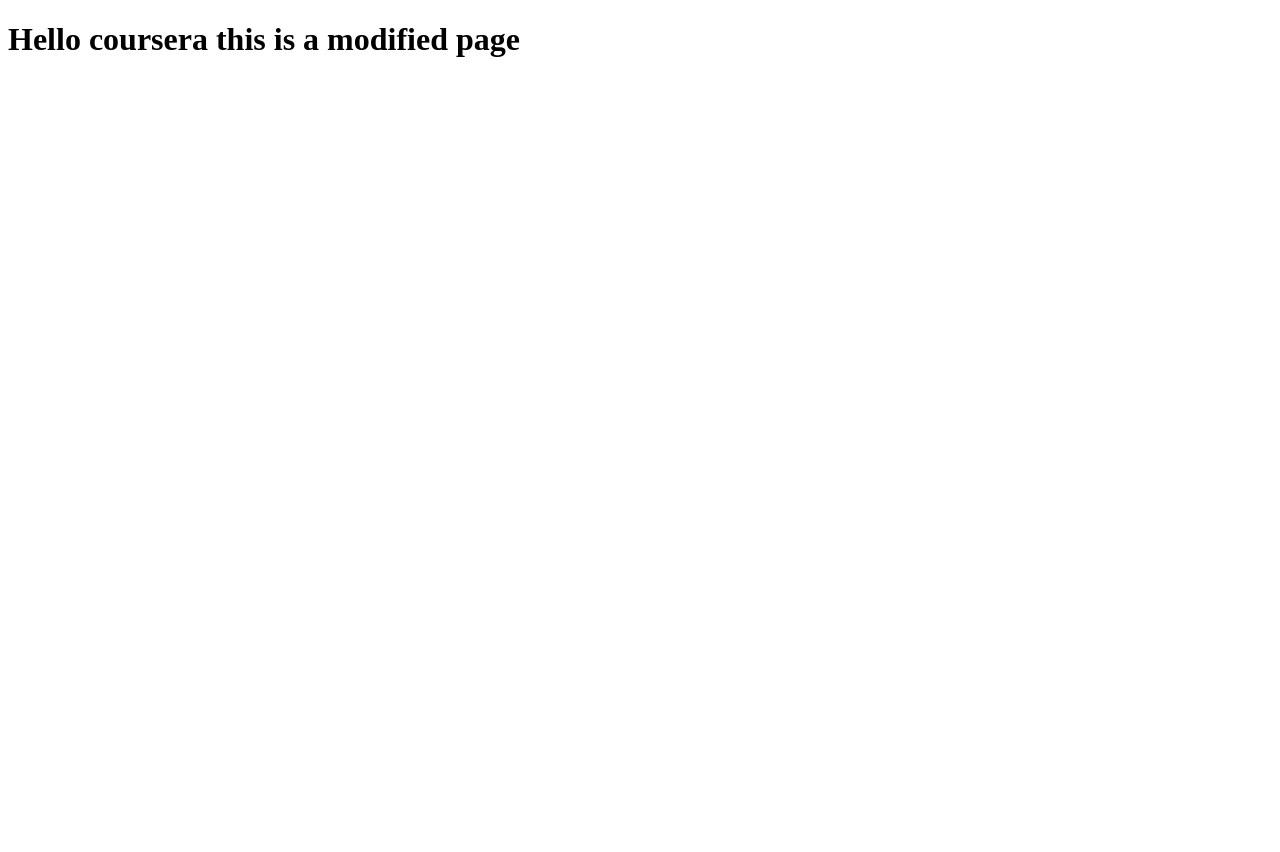
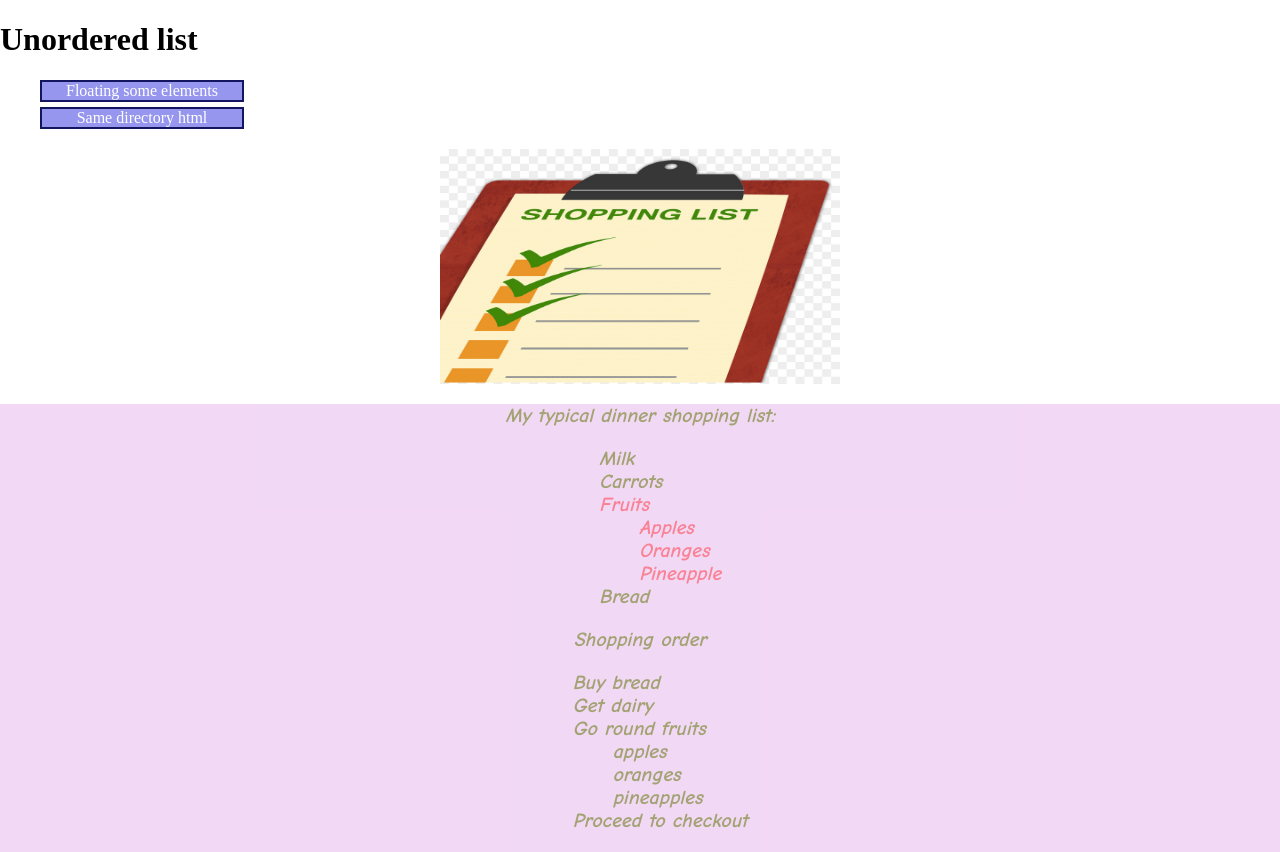
Before and after one commit to SophieKuzmenko/Coursera_test_repository, a plain HTML site: page index.html in a window 1280 px wide. Before the commit the page ends 800 px from the top, so only its background shows below. Drawn offline with Linux system fonts and the light colour scheme.

Commit message:
modified

```diff
--- /dev/null
+++ b/css/float_styles.css
@@ -0,0 +1,33 @@
+body{
+    margin:0;
+}
+div{
+    background-color:#92eecf;
+}
+p{
+    width: 50%;
+    /*border: 1px dashed #03265a;*/
+    float:left;
+    padding: 10px;
+    /*margin: 10px;*/
+    /*margin-right:10px;*/
+}
+*{
+    box-sizing: border-box;
+
+}
+/* #p1{
+    background-color:#e5bc86;}
+#p2{
+    background-color:rgb(205, 159, 248);
+}
+#p3{
+    background-color:#d98383;
+
+}
+#p4{
+    background-color:#6262fb;
+}*/
+section{
+    clear:left;
+}
--- /dev/null
+++ b/css/styles.css
@@ -0,0 +1,70 @@
+#my-pink-el{
+    color: rgb(246, 48, 81);
+    font-size: 20px;
+    font-weight: bold;
+}
+#shopping-list
+{
+    display: block;
+    margin-left: auto;
+    margin-right: auto;
+    margin-top:20px;
+    margin-bottom: 20px;
+    width:400px;
+    height: 235px;
+
+    alt: "picture with a quote";
+}
+.div-my-class{
+    color: rgb(101, 101, 23);
+    font-size: 20px;
+    font-family:"Comic Sans MS", cursive, serif;
+    font-style: italic;
+    font-weight: bold;
+    background-color:rgb(233, 191, 237);
+    opacity: 0.6;
+    text-align: center;
+}
+div > ul, ol{
+    display:inline-block;
+    text-align: left;
+}
+a:link,a:visited
+{
+    text-decoration: none;
+    background-color: rgb(150, 150, 238);
+    border: 2px solid rgb(19, 22, 94);
+    color: white;
+    display: block;
+}
+
+a:hover
+{
+    opacity: 0.6;
+}
+body > a:link, section a:link{
+    width:200px;
+    margin-bottom: 10px;
+}
+body{
+    margin:0;
+    padding:0;
+}
+header  a:link, a:visited{
+    margin-bottom: 5px;
+    margin-top: 5px;
+    text-align: center;
+    width: 200px;
+}
+header li {
+    list-style: none;
+}
+h4{
+    font-style: italic;
+    font-weight: bold;
+    color:rgb(199, 97, 209)
+}
+li:hover{
+    color:black;
+    cursor:pointer;
+}
--- a/index.html
+++ b/index.html
@@ -1,9 +1,58 @@
 <!DOCTYPE html>
-<html>
+<!-- defining the size -> width/ height -> box-sizing:border-box
+*{
+    box-sizing: border-box;
+// apply to all elements!
+}
+
+
+-->
+<html lang = "en">
     <head>
-        <title>HELLO COURSERA</title>
+        <meta charset="utf-8">
+        <link rel="stylesheet" href="css/styles.css">
+        <title>Unordered lists</title>
     </head>
     <body>
-        <h1>Hello coursera this is  a modified page</h1>
+        <h1>Unordered list</h1>
+        <header><ul>
+            <li><a href = "float_example.html"  target = "_blank"  title = "float-el-link">Floating some elements</a></li>
+            <li><a href="same-dir.html" title = "same-dir-link" target = "_blank">Same directory html</a></li>
+        </ul>
+        <header>
+
+        <!--<h2><del>This will be  a comment</del></h2>-->
+       <div>
+        <div><img  src = "img/shopping_list.jpg" id = "shopping-list"></div>
+
+        <div class = "div-my-class">
+            <div>My typical dinner shopping list:</div>
+            <ul>
+            <li>Milk</li>
+            <li> Carrots</li>
+            <li id = "my-pink-el">Fruits
+                <ul>
+                    <li>Apples</li>
+                    <li>Oranges</li>
+                    <li>Pineapple</li>
+                </ul>
+            </li>
+            <li>Bread</li>
+        </ul>
+        <div>Shopping order</div>
+        <ol >
+            <li>Buy bread</li>
+            <li>Get dairy</li>
+            <li>Go round fruits
+                <ul>
+                    <li>apples</li>
+                    <li>oranges</li>
+                    <li>pineapples</li>
+                </ul>
+            </li>
+            <li> Proceed to checkout</li>
+        </ol>
+       </div>
+    </div>
     </body>
 </html>
```
Also changed, not shown: float_example.html (added, +18 -0 lines), same-dir.html (added, +70 -0 lines), img/shopping_list.jpg (added).
